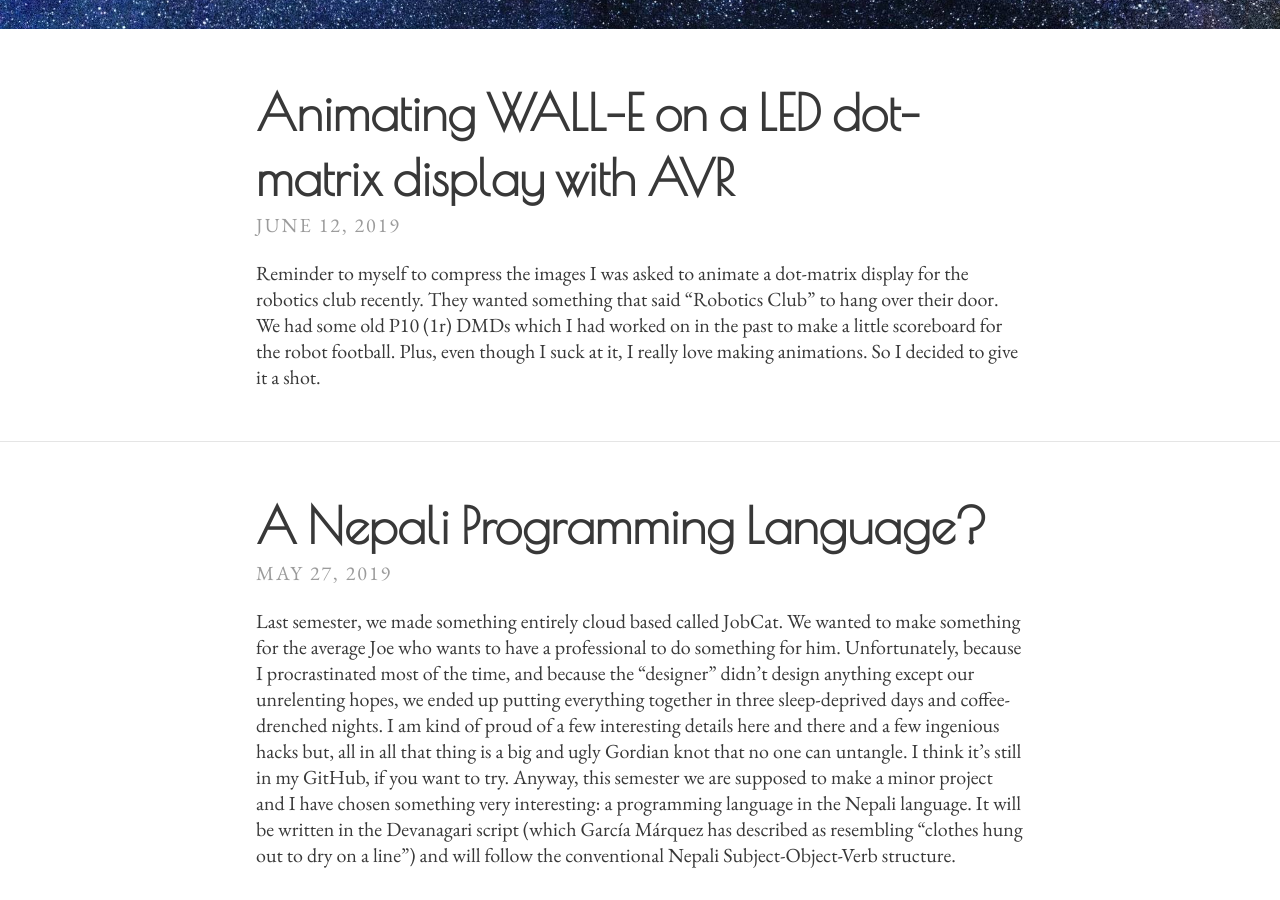
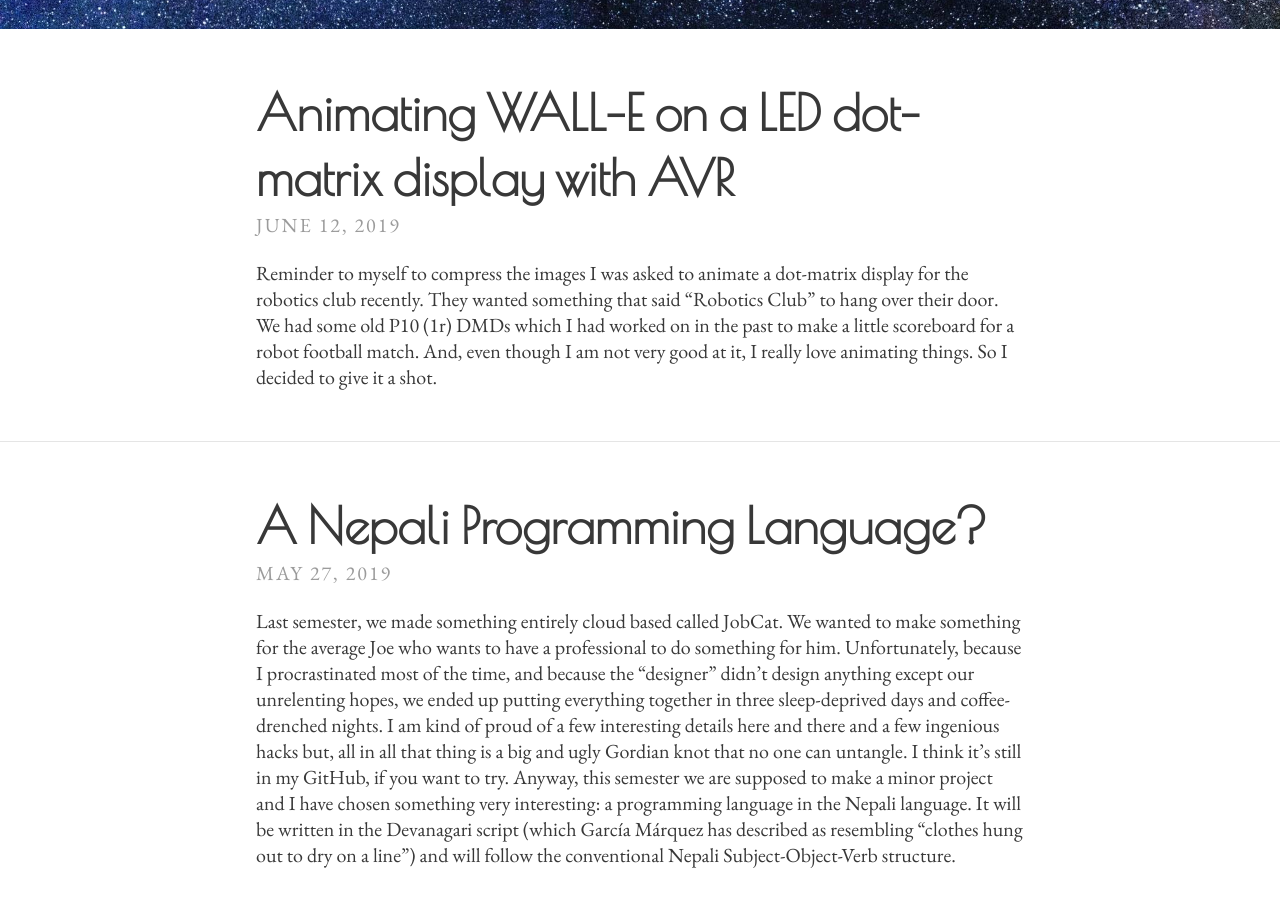
Before and after one commit to niravcodes/niravcodes.github.io, a Jekyll site: the page built from index.html, in a window 1280 px wide and 900 px high, scrolled down 391 px. Built offline with Jekyll 4.4.1, drawn with Linux system fonts in a browser that asks for light colours; the list of posts is cut into pages by our own code; some of the changed lines change nothing that is shown.

Commit message:
Update from Forestry.io nirav Nikhil updated _posts/2019-06-12-animating-led-dot-matrix-displays-with-avr.md

```diff
--- a/_posts/2019-06-12-animating-led-dot-matrix-displays-with-avr.md
+++ b/_posts/2019-06-12-animating-led-dot-matrix-displays-with-avr.md
@@ -14,23 +14,19 @@
 ---
 _Reminder to myself to compress the images_
 
-I was asked to animate a dot-matrix display for the robotics club recently. They wanted something that said "Robotics Club" to hang over their door. We had some old P10 (1r) DMDs which I had worked on in the past to make a little scoreboard for the robot football. Plus, even though I suck at it, I really love making animations. So I decided to give it a shot.
+I was asked to animate a dot-matrix display for the robotics club recently. They wanted something that said "Robotics Club" to hang over their door. We had some old P10 (1r) DMDs which I had worked on in the past to make a little scoreboard for a robot football match. And, even though I am not very good at it, I really love animating things. So I decided to give it a shot.
 
 <!--more-->
 
-This is the final result:
-
 <iframe width="560" height="315" src="https://www.youtube-nocookie.com/embed/zjk1e-JFNFA" frameborder="0" allow="accelerometer; autoplay; encrypted-media; gyroscope; picture-in-picture" allowfullscreen></iframe>
 
-Yes. That's a little Wall-E looking at you. After thinking long and hard about it, I decided that Wall-E would be the best robot to look over us all while we do our stuff.
+Yeah, that's a little Wall-E looking at you. After thinking long and hard about it, I decided that Wall-E is the best robot to look over us all while we do our robotics stuff. Wall-E was also, thanks to his angular design and distinctly recognisable shape, much better suited to a low resolution display than some other things I wanted to do.
 
-I wanted to animate some other things too, like a gear train driven by a hamster, and GIR from Invader Zim (remember that show?). But of course, a monochrome 32x32 matrix doesn't give you much space to play with. I was also limited by time. I'm working almost full time on our [minor project](), and I also have to attend my classes. For the next version, I'm planning a much cooler animation, that takes up the whole 32x32 screen.
-
-I'm going to talk about all the things I did to make the thing.
+Anyway, I wanted to animate some other things too, like a gear train driven by a hamster, and GIR from Invader Zim (remember that show?). But of course, a monochrome 32x32 matrix doesn't give you much space to play with. I was also limited by time. I'm working almost full time on our [minor project](https://nirav.com.np/2019/05/27/a-nepali-programming-language.html), and I also have to attend my classes. For the next version of this screen, I'm planning a much cooler animation, that uses the whole 32x32 screen and the whole 32KB of the AVR program space. In this post, I document all the major portions of the project, while also trying to be helpful to people designing DMDs.
 
 # Electronics
 
-I made all the electronics for the project last semester with [Bhuwan](https://bhuwanadhikari.com.np/). We made the circuit board by hand, doing everything from hack-sawing the PCBs, etching the copper traces with a fumigating solution of FeCl<sub>3</sub>, drilling the boards and soldering the components. That process, while manual, was very enjoyable. The resulting circuit looks nice and works very well.
+I made all the electronics for the project last semester with [Bhuwan](https://bhuwanadhikari.com.np/). We made the circuit board by hand, doing everything from hack-sawing the PCBs, etching the copper traces with a fumigating solution of FeCl<sub>3</sub>, drilling the boards and soldering the components. That process, while manual, was very enjoyable. The resulting circuit looks nice and is so robust that from the time it was built, there has never been any hardware bug in the system. I mean, sure, being a MCU based digital circuit doesn't leave much room for bugs. But still, considering the many many many hardware bugs we encountered while doing the robot MIMO (we ended up making 6 iterations for the circuit board), this one was a walk in the park.
 
 ![](https://nirav.com.np/assets/img/one.jpg)
 
@@ -49,16 +45,16 @@
 
 # The Animation Software
 
-For various reasons, I had to write the animation software myself. The last time, I had written an animation program on Python using Tkinter. Actually, 'written' is a bad verb to describe that process. I had jerrybuilt the whole system in an hour. And over the course of the next week, I had haphazardly stuck various appendages and functions which made the code very difficult to navigate. On top of that, the program itself was very ugly. So this time, I picked a language I have worked with a little before: JavaScript. I had never gotten a chance to play with the HTML5 canvas API, but it literally takes [5 minutes]() to get the hang of it.
+For various reasons, I had to write the animation software myself. The last time, I had written an animation program on Python using Tkinter. Actually, 'written' is a bad verb to describe that process. I had jerrybuilt the whole system in an hour. And over the course of the next week, I had haphazardly stuck various appendages and functions which made the code very difficult to navigate. On top of that, the program itself was very ugly. So this time, I picked a language I have worked with a little before: JavaScript. I had never gotten a chance to play with the HTML5 canvas API, but it literally takes [5 minutes](https://developer.mozilla.org/en-US/docs/Web/API/Canvas_API) to get the hang of it.
 
 This time, I took a whole day to make the program. It is still bad code, and is very inefficient in all respects. But because it is a means to an end, I allowed myself to take shortcuts. The result is the screenshot below.
 ![](https://nirav.com.np/assets/img/Screenshot-2019-6-15 Animator-inator.png)
 
-It was so fun to make animations in my own animation program. Plus, it has a rudimentary undo feature, frame copy and paste, save and open mechanism (that relies on the JSON stringify and parse methods) and even supports onion skinning! Onion Skin displays the previous frame faintly under the current canvas so that you know where to put your pixels when animating.
+It was so fun to make animations in my own animation program. It has a rudimentary undo feature, frame copy and paste, save and open mechanism (that relies on the JSON stringify and parse methods) and even supports onion skinning! Onion Skin displays the previous frame faintly under the current canvas so that you know where to put your pixels when animating. The only seriously desirable feature that this lacks is the select and move feature. The old python version actually had that feature. But I was already pressed for time so I didn't implement it.
 
 # The Firmware
 
-I used the same firmware I had written a semester ago. The code is very simple and straightforward. But I remember it took me a long time to write it, because I didn't have a lot of documentation on the DMD I was using to consult. So I had to sit there, with the board and it's various pins and chips, and I had to prod this and poke that to figure it out, rather like a puzzle. Thankfully I had worked with the shift registers before, so it took a lot less work than it otherwise would have. This piece of code below is pretty much the only part of the code that counts.
+I used the same firmware I had written a semester ago. The code itself is straightforward. But I remember it took me a long time to write it, because I didn't have a lot of documentation to consult. So I had to sit there, with the DMD board and it's various pins and wires, and I had to prod this and poke that to figure out how it worked, rather like a puzzle. Thankfully I had worked with the shift registers before, so it took a lot less work than it otherwise would have. This piece of code below is pretty much the only part of the code that counts.
 
 {% highlight c linenos %}
 // Slightly altered from original
@@ -94,6 +90,10 @@
 
 The `clock_selected_lines()` function takes a value from 0 to 3, and based on that value, extracts the relevant bits from the `display` bit matrix to send into the DMD. Keep in mind that, at one time, only 4 rows (every fourth row) of the 16 total rows in the DMD can be activated. This is because every group of 4 LEDs, row-wise, is connected to the same pin in the same shift register. Which of the 4 connected LED lights up is controlled by the 2 selector pins A and B. To show a complete picture, we have to cycle between the four SEL pins fast enough that it is below the persistence of vision (10 ms). And each time we switch rows, we also have to clock in the data in those rows. I know it sounds complicated, but if you think about it, this little design ingenuity reduced the part count in the board by a factor of four and minimized the signal propagation delay inherent in such shift registor based system.
 
-That process is called time-multiplexing, and is used in many kinds of displays throught electronics. The slow mo guys have an amazing video on how displays work. Definitely watch the video, even if you don't see yourself working with displays any time soon. It gives you a unique perspective on time itself.
+That process is called time-multiplexing, and is used in many kinds of displays throught electronics. The slow mo guys have an amazing video on how displays work. Definitely watch the video, even if you don't see yourself working with displays any time soon. It gives you a new perspective on time.
 
 <iframe width="560" height="315" src="https://www.youtube-nocookie.com/embed/3BJU2drrtCM" frameborder="0" allow="accelerometer; autoplay; encrypted-media; gyroscope; picture-in-picture" allowfullscreen></iframe>
+
+# Final thoughts
+
+I enjoyed making this. This DMD gave me a much needed break from the extremely formal and dry world of compiler literature which I have been poring over for weeks in order to make the [साक्षर compiler](https://nirav.com.np/2019/05/27/a-nepali-programming-language.html).
```
